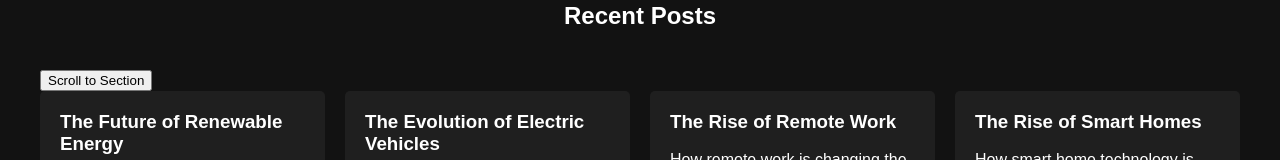
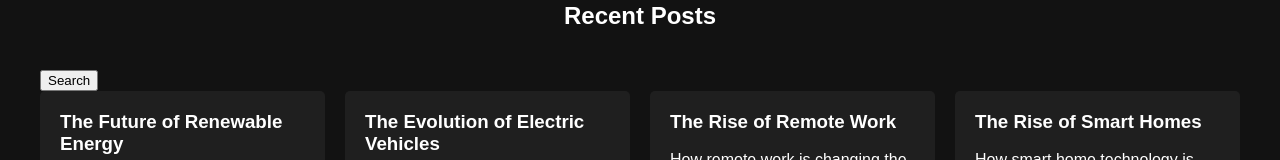
Before and after one commit to mogenz/mogenz.github.io, a plain HTML site: page index.html in a window 1280 px wide. Shown: the part 437-597 px from the top of the page. Drawn offline with Linux system fonts and the light colour scheme.

Commit message:
Update index.html

```diff
--- a/index.html
+++ b/index.html
@@ -33,7 +33,7 @@
         <div class="container">
             <h2>Recent Posts</h2>
             <button onclick="document.getElementById('search-bar').scrollIntoView({ behavior: 'smooth' });">
-                Scroll to Section
+                Search
             </button>
             <div class="grid-container" id="grid-container">
                 <!-- Grid items will be inserted here by script.js -->
```
